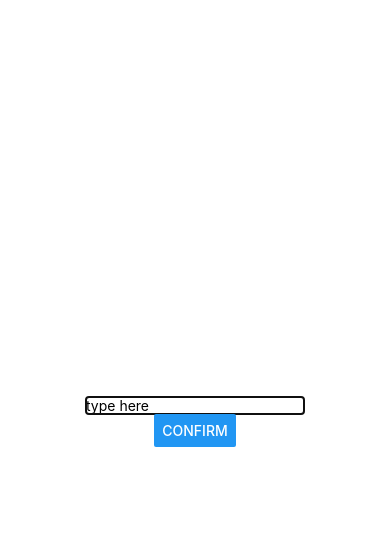
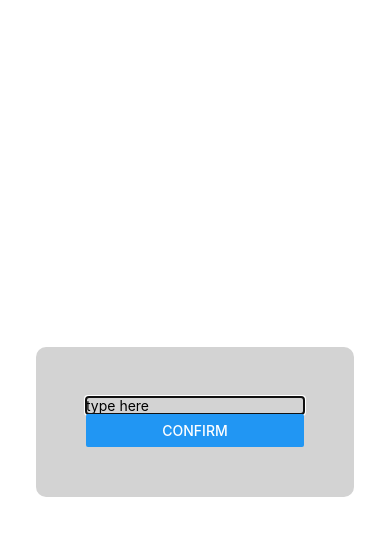
Before and after one commit to shiyuanyuanyuan/mobile-class-project, a React Native app: screen / in a window 390 px wide. Both pictures are taken after a click on the button "ADD A GOAL". Shown: the top 536 px of the page. Built offline with nearby package versions, Linux system fonts and the light colour scheme.

Commit message:
Enhance modal styling in Input component with improved layout and background color

```diff
--- a/components/Input.tsx
+++ b/components/Input.tsx
@@ -11,10 +11,14 @@ interface InputProps {
 const styles = StyleSheet.create({
   container: {
     flex: 1,
-    backgroundColor: '#fff',
     alignItems: 'center',
     justifyContent: 'center',
   },
+  modalContainer: {
+    backgroundColor: 'lightgrey',
+    padding: 50,
+    borderRadius: 10
+  }
 });
 
 const Input = ({ focus: initialFocus = false, inputHandler, modalVisibility }: InputProps) => {
@@ -26,8 +30,9 @@ const Input = ({ focus: initialFocus = false, inputHandler, modalVisibility }: I
   }
 
   return (
-    <Modal visible={modalVisibility} animationType='slide'>
+    <Modal transparent={true} visible={modalVisibility} animationType='slide'>
       <View style={styles.container}>
+        <View style={styles.modalContainer}>
           <TextInput
             value={text}
             onChangeText={(newText) => setText(newText)}
@@ -44,7 +49,7 @@ const Input = ({ focus: initialFocus = false, inputHandler, modalVisibility }: I
           {text.length >= 3 && !isFocused && <Text>Thank you</Text>}
           {text.length < 3 && !isFocused && <Text>Please type more than 3 characters</Text>}
           <Button title="confirm" onPress={handleConfirm}></Button>
-
+        </View>
       </View>
     </Modal>
   )
```
Lines whose indentation alone changed are shown as unchanged.
